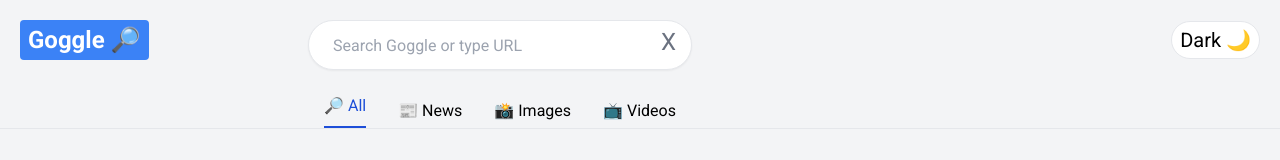
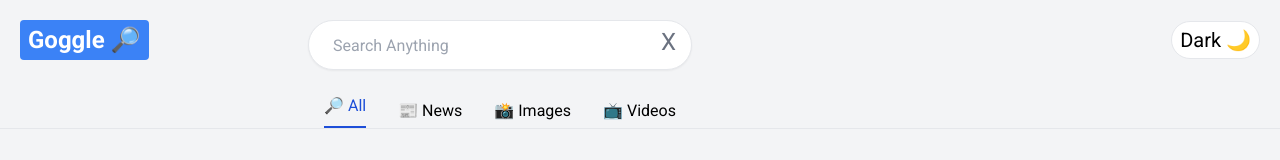
Before and after one commit to BrajBliss/goggle, a React (Create React App) app: page /search in a window 1280 px wide. Shown: the top 160 px of the page. Built offline with nearby package versions, Linux system fonts and the light colour scheme.

Commit message:
finalFinal

```diff
--- a/src/components/Search.jsx
+++ b/src/components/Search.jsx
@@ -20,7 +20,7 @@ export const Search = () => {
 				type='text'
 				value={text}
 				className='sm:w-96 w-80 h-10 dark:bg-gray-200 border rounded-full shadow-sm outline-none p-6 text-black hover:shadow-lg'
-				placeholder='Search Goggle or type URL'
+				placeholder='Search Anything'
 				onChange={(e) => setText(e.target.value)}
 			/>
 			{!text && (
```
